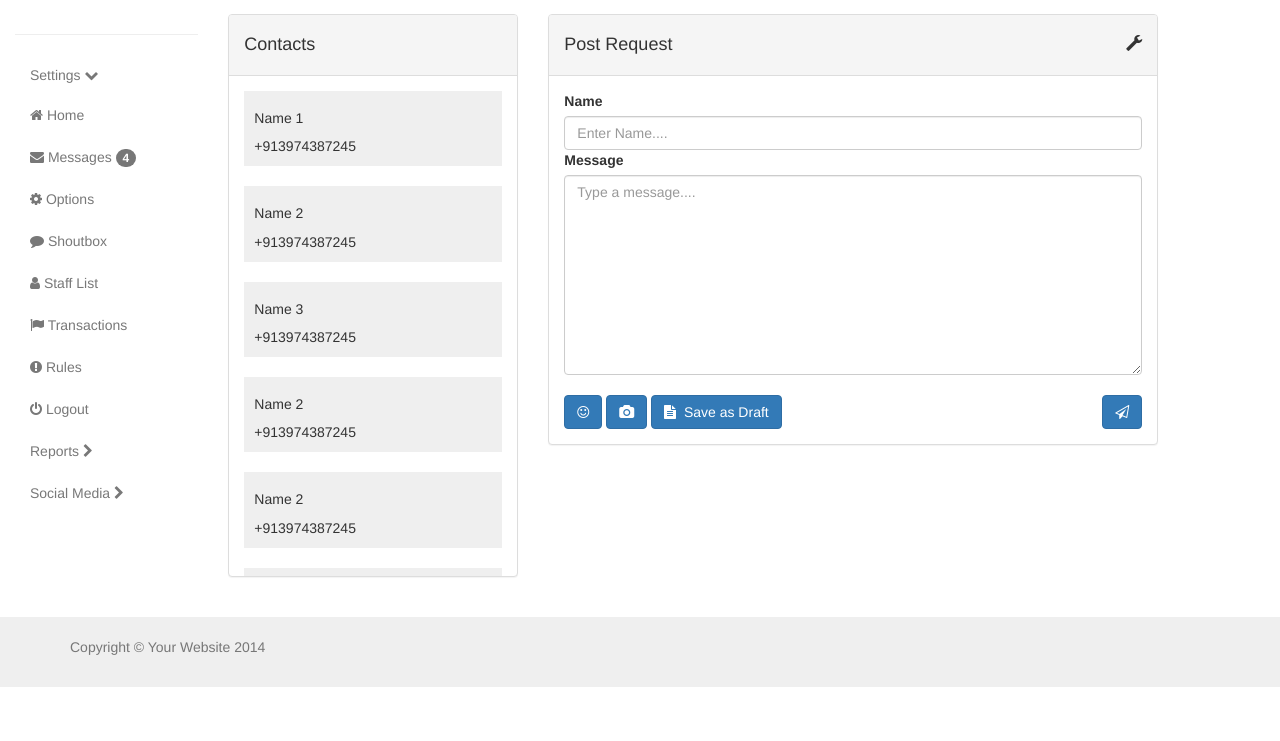
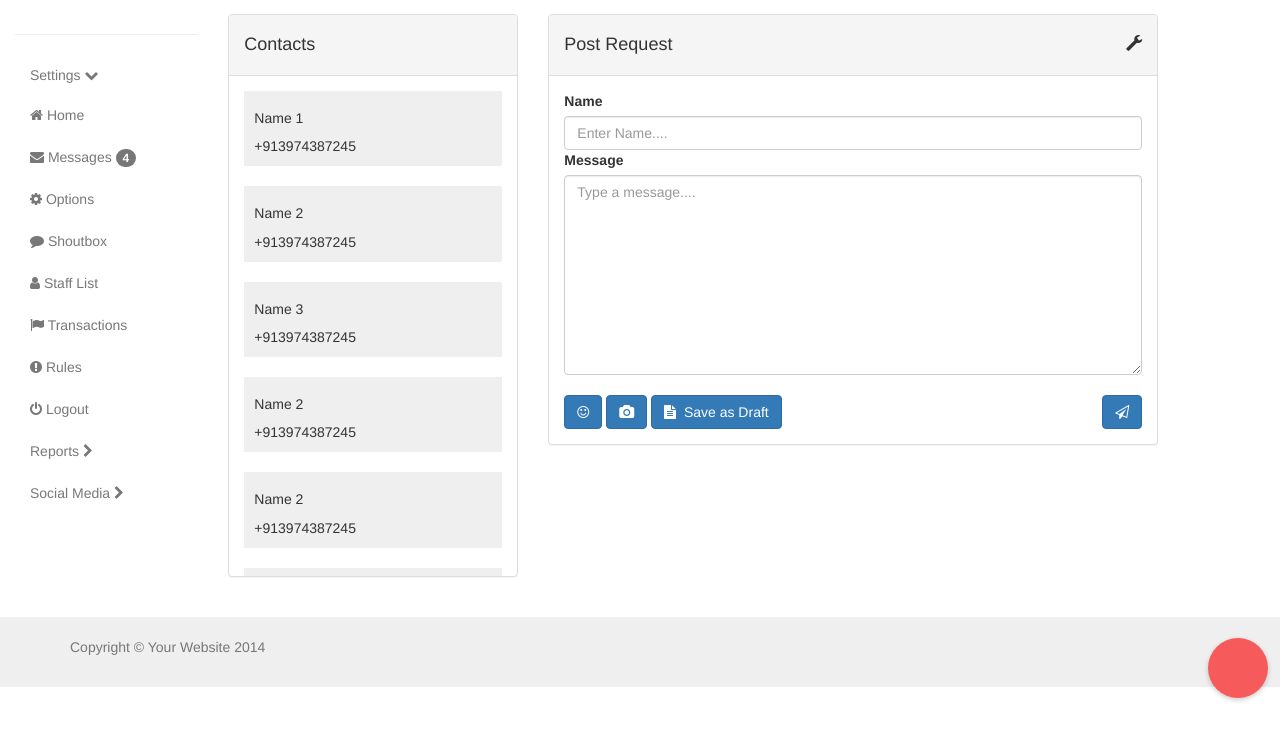
Before and after one commit to TanSA05/AngelHack, a plain HTML site: page index.html in a window 1280 px wide. Shown: the part 57-798 px from the top of the page. Drawn offline with nearby package versions, Linux system fonts and the light colour scheme.

Commit message:
Features Button

```diff
--- a/css/styles.css
+++ b/css/styles.css
@@ -38,3 +38,28 @@ footer {
   background-color: #efefef;
   padding: 10px;
 }
+
+.likes{
+   background: #F65A5B ;
+ color: #fff;
+ cursor: pointer;
+ display: inline-block;
+ position: fixed;
+ bottom: 0px;
+ font-size: 25px;
+   line-height: 60px;
+   min-width: 60px;
+   height: 60px;
+   border-radius: 50%;
+   margin: 0 0 45px 20px;
+   text-align: center;
+   font-weight: 200;
+   box-shadow: 0 2px 5px rgba(0,0,0,0.2);
+   transition: background 500ms;
+}
+
+.likes:hover{
+ color: #F65A5B ;
+   background: rgba(246, 90, 91, 0.25);
+   transition: background 500ms;
+}
--- a/index.html
+++ b/index.html
@@ -181,6 +181,9 @@
                         <!--/panel content-->
                     </div>
                 </div>
+                 <div class="col-md-1">
+                <p class ="likes"></p>
+             </div>
             </div>
         <!--/panel-->
         </div>
```
